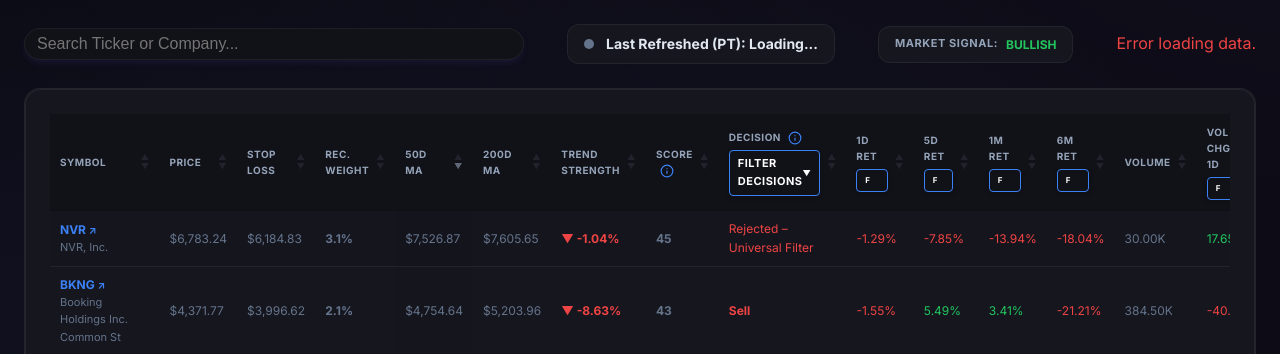
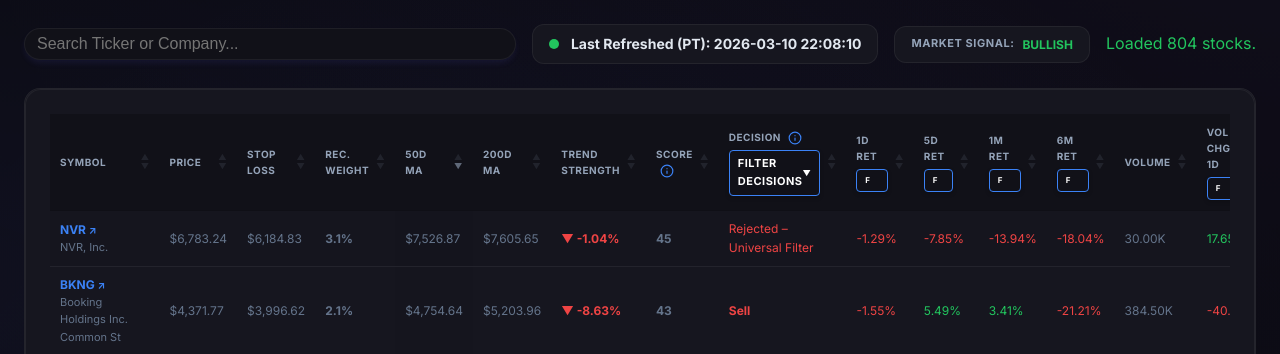
Before and after one commit to yashsomani9414/stock, a Flask app: page / in a window 1280 px wide. Shown: the part 81-435 px from the top of the page. Run offline with Flask 3, Linux system fonts and the light colour scheme; data that the repository does not hold is empty; some libraries are stand-ins or nearby versions.

Commit message:
Fix JS ReferenceError in loadData causing Error loading data overlay

```diff
--- a/templates/index.html
+++ b/templates/index.html
@@ -1284,8 +1284,6 @@
                                 }
 
                                 table.clear().rows.add(data).draw();
-                                updateSectorDashboard(data);
-                                updateStockCounts(data);
 
                                 // Update last refreshed date/indicator
                                 const lastUpdated = data[0].LastUpdated || 'Unknown';
```
